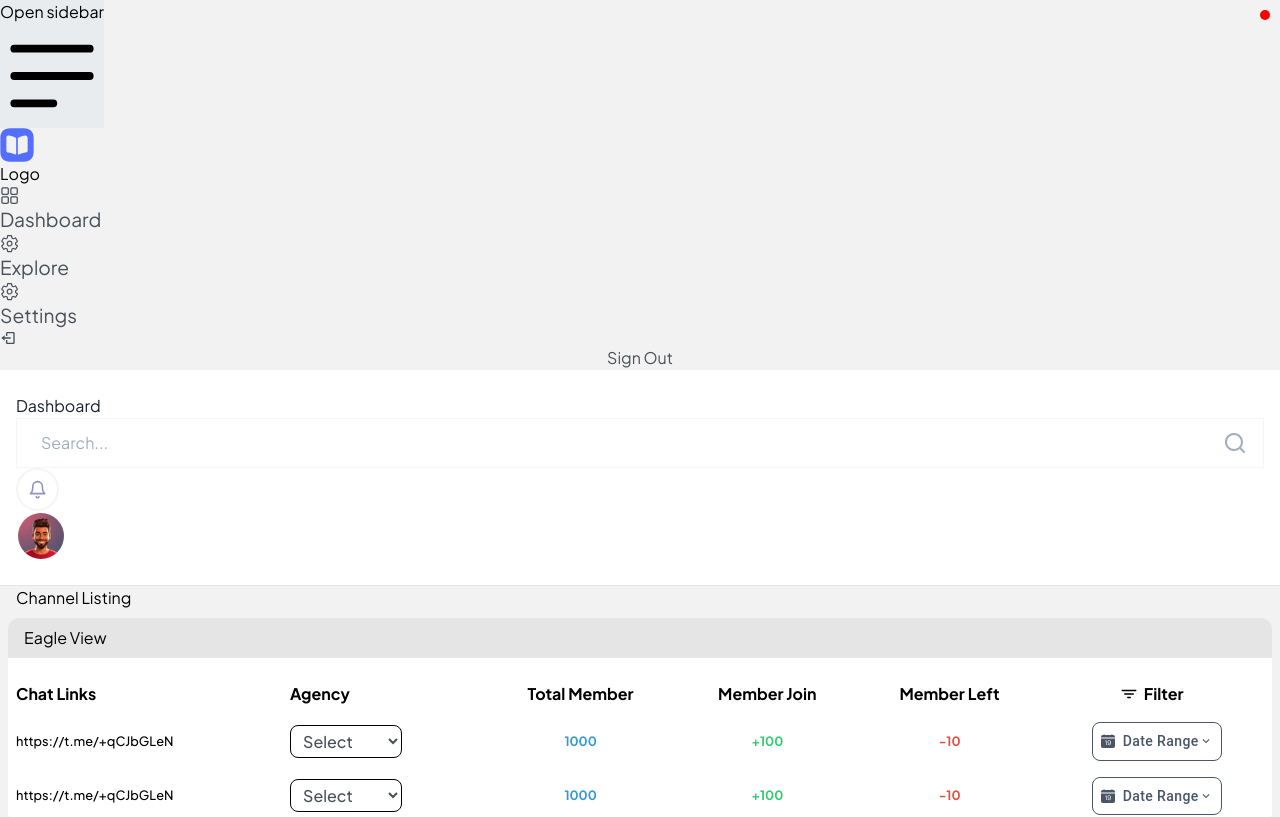
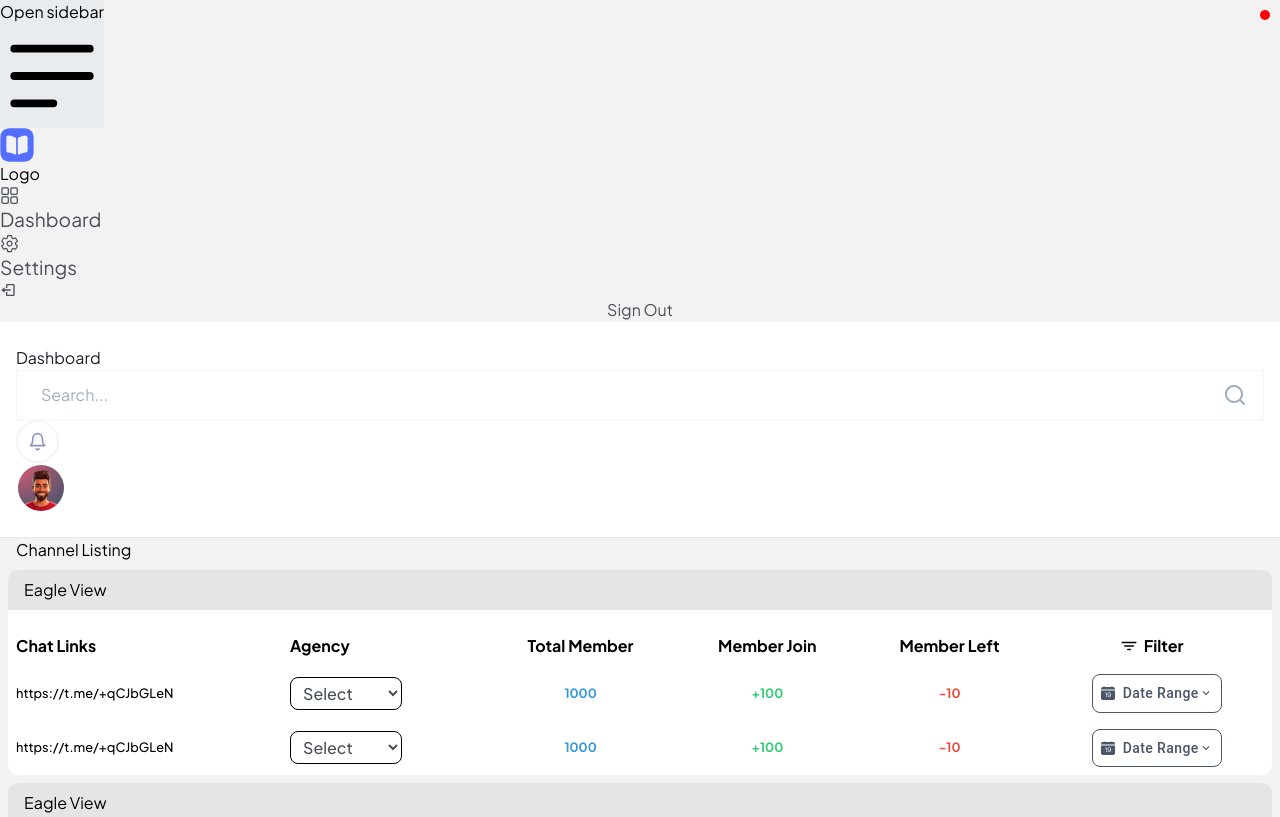
Before and after one commit to eesheesingh/Zestify-Dashboard-React, a React (Vite) app: page / in a window 1280 px wide. Shown: the top 817 px of the page. Built offline with nearby package versions, Linux system fonts and the light colour scheme.

Commit message:
Added ErrorPage

```diff
--- a/src/App.jsx
+++ b/src/App.jsx
@@ -5,11 +5,12 @@ import Dashboard from './components/Dashboard/Dashboard';
 import Settings from './components/Settings/Settings';
 import Explore from './components/Explore/Explore'
 import { Route, RouterProvider, createBrowserRouter, createRoutesFromElements } from 'react-router-dom';
+import ErrorPage from './components/ErrorPage/ErrorPage';
 
 const App = () => {
 
   const router = createBrowserRouter(createRoutesFromElements(
-    <Route path= "/" element={<Sidebar />} errorElement={<div>Error page</div>}>
+    <Route path= "/" element={<Sidebar />} errorElement={<ErrorPage />}>
       <Route path='' element={<Dashboard />} />
       <Route path='explore' element={<Explore />} />
       <Route path='setting' element={<Settings />} />
--- /dev/null
+++ b/src/components/ErrorPage/ErrorPage.css
@@ -0,0 +1,21 @@
+.error-container {
+    display: flex;
+    justify-content: center;
+    align-items: center;
+    height: 100vh;
+    background-color: #f0f2f5; /* You can adjust the background color */
+  }
+
+  .error-content {
+    text-align: center;
+  }
+
+  .error-heading {
+    font-size: 3rem;
+    color: #e74c3c; /* Red color for error heading */
+  }
+
+  .error-message {
+    font-size: 1.5rem;
+    margin-bottom: 20px;
+  }
--- /dev/null
+++ b/src/components/ErrorPage/ErrorPage.jsx
@@ -0,0 +1,14 @@
+import "./ErrorPage.css"
+
+const ErrorPage = () => {
+  return (
+    <div className="error-container">
+    <div className="error-content">
+      <h1 className="error-heading">Oops! </h1>
+      <p className="error-message">Sorry, an expected error has occured.</p>
+    </div>
+  </div>
+  )
+}
+
+export default ErrorPage
--- a/src/components/Explore/Explore.jsx
+++ b/src/components/Explore/Explore.jsx
@@ -149,7 +149,7 @@ const Explore = () => {
 
       {/* Back Button */}
       <div className="back-button flex items-center text-2xl font-bold p-6">
-        <button onClick={() => navigate("/dashboard")}><FaAngleLeft /></button>
+        <button onClick={() => navigate("/")}><FaAngleLeft /></button>
         <span className="ml-1">Back</span>
       </div>
 
--- a/src/components/Sidebar/Sidebar.jsx
+++ b/src/components/Sidebar/Sidebar.jsx
@@ -76,14 +76,6 @@ const Sidebar = () => {
               </Link>
             </li>
             <li>
-              <Link to="/explore"
-                className="menu-item flex items-center px-4 py-3 text-gray-900 rounded-lg hover:bg-gray-200 group"
-              >
-                <IoSettingsOutline className='text-2xl' />
-                <span className="text-base font-bold flex-1 ms-3 whitespace-nowrap">Explore</span>
-              </Link>
-            </li>
-            <li>
               <Link to="/setting"
                 className="menu-item flex items-center px-4 py-3 text-gray-900 rounded-lg hover:bg-gray-200 group"
               >
```
